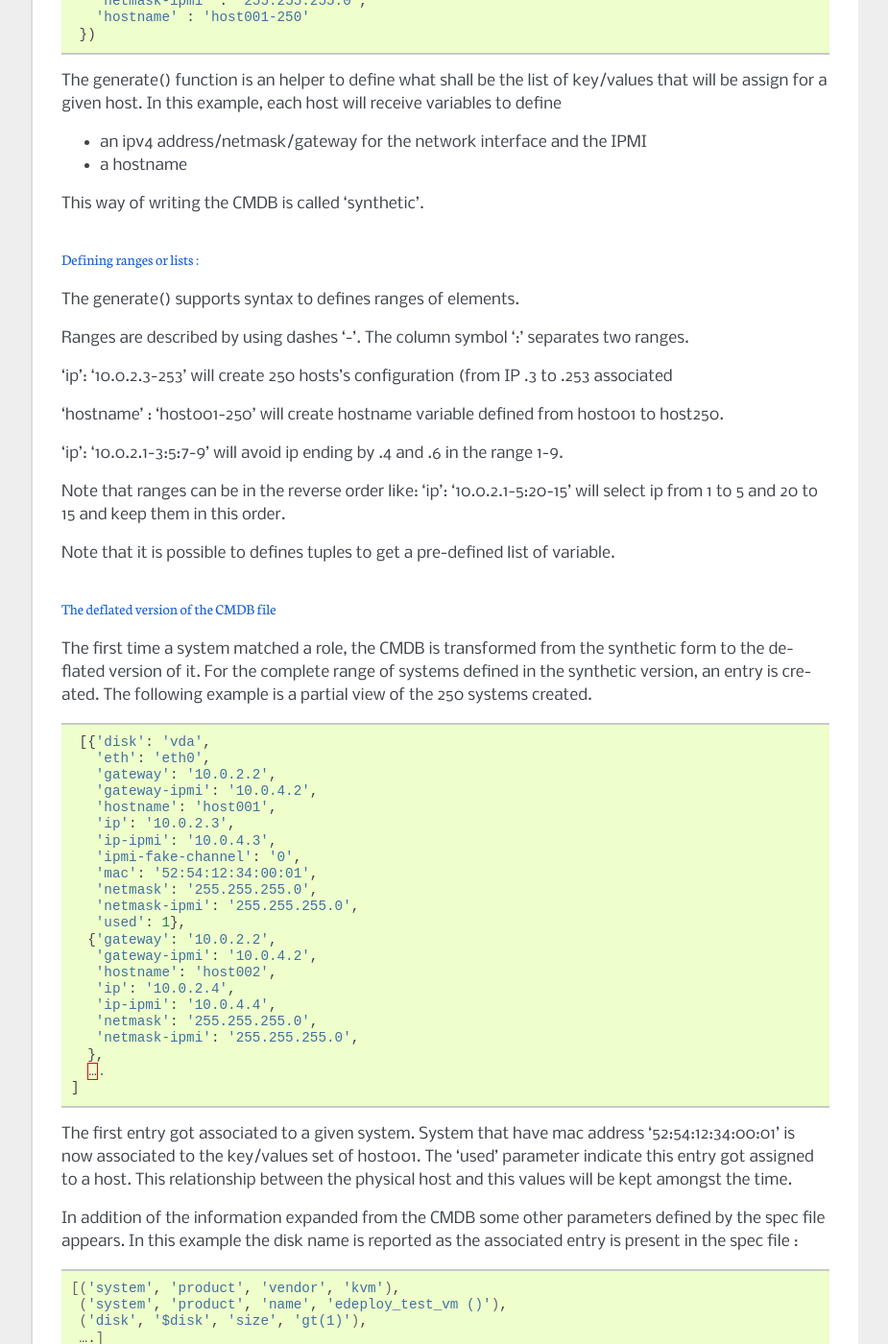
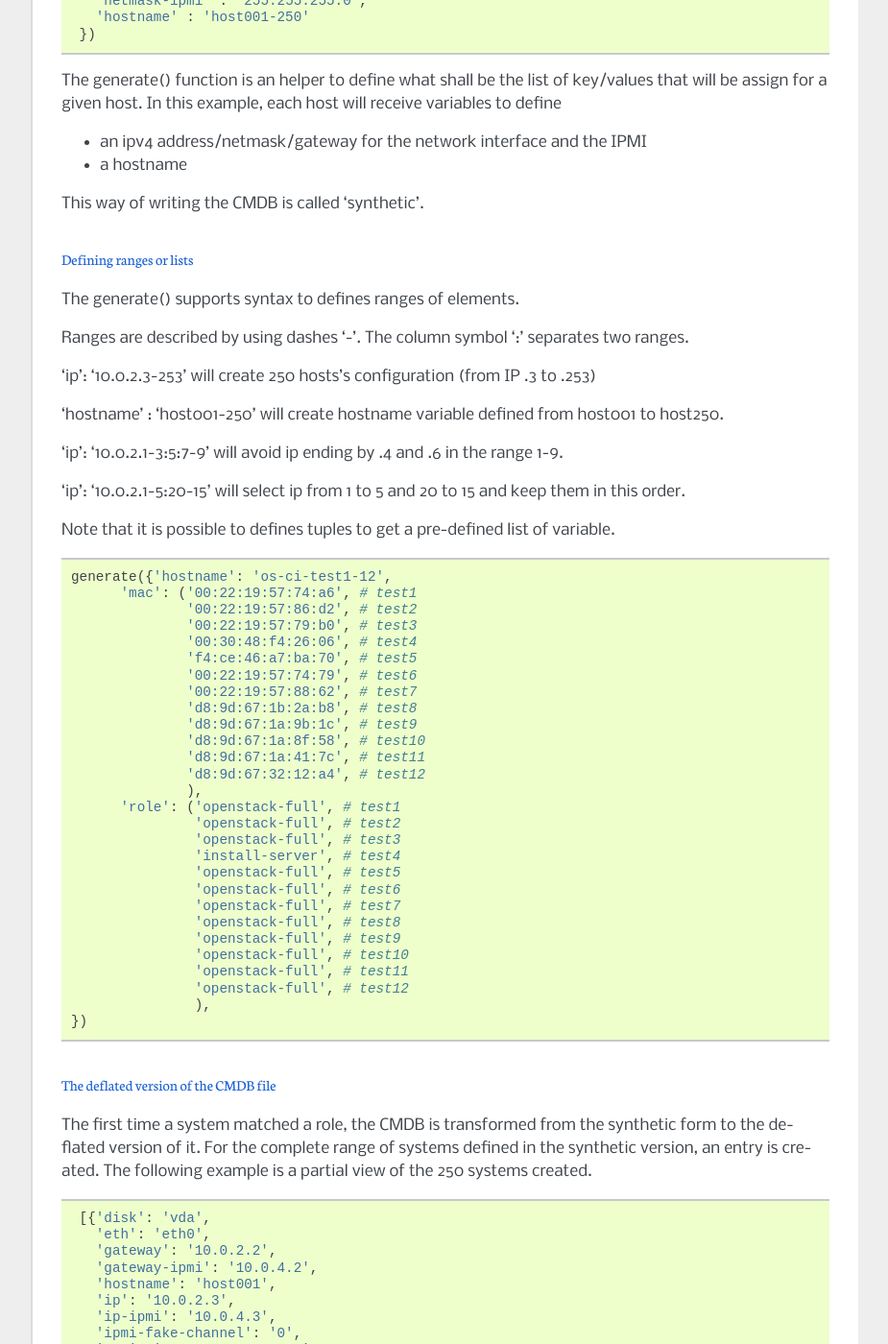
Before and after one commit to redhat-cip/edeploy, a Sphinx documentation site: the page built from docs/eDeployUserGuide.rst, in a window 1280 px wide and 1400 px high, scrolled down 31665 px. Shown: the whole window at 96% size, without its empty margins (198-1123 px from the left). Built offline with Sphinx 7.4.7, drawn with Linux system fonts in a browser that asks for light colours; some of the changed text lies outside the part shown.

Commit message:
doc: Fixing CMDB doc
Previous commit didn't render well :(

```diff
--- a/docs/eDeployUserGuide.rst
+++ b/docs/eDeployUserGuide.rst
@@ -1364,29 +1364,26 @@ host will receive variables to define
 
 This way of writing the CMDB is called 'synthetic'.
 
-Defining ranges or lists :
-''''''''''''''''''''''''''
+Defining ranges or lists
+''''''''''''''''''''''''
 
 The generate() supports syntax to defines ranges of elements.
 
 Ranges are described by using dashes '-'. The column symbol ':' separates
 two ranges.
 
-'ip': '10.0.2.3-253' will create 250 hosts's configuration (from
-IP .3 to .253 associated
-
-'hostname' : 'host001-250' will create hostname variable defined from host001 to
-host250.
+'ip': '10.0.2.3-253' will create 250 hosts's configuration (from IP .3 to .253)
+
+'hostname' : 'host001-250' will create hostname variable defined from host001 to host250.
 
 'ip': '10.0.2.1-3:5:7-9' will avoid ip ending by .4 and .6 in the range 1-9.
 
-Note that ranges can be in the reverse order like:
-'ip': '10.0.2.1-5:20-15' will select ip from 1 to 5 and 20 to 15 and keep them
-in this order.
+'ip': '10.0.2.1-5:20-15' will select ip from 1 to 5 and 20 to 15 and keep them in this order.
 
 Note that it is possible to defines tuples to get a pre-defined list of variable.
 
 .. code:: python
+
     generate({'hostname': 'os-ci-test1-12',
           'mac': ('00:22:19:57:74:a6', # test1
                   '00:22:19:57:86:d2', # test2
@@ -1414,7 +1411,7 @@ Note that it is possible to defines tuples to get a pre-defined list of variable
                    'openstack-full', # test11
                    'openstack-full', # test12
                    ),
-           .....
+    })
 
 The deflated version of the CMDB file
 '''''''''''''''''''''''''''''''''''''
```
